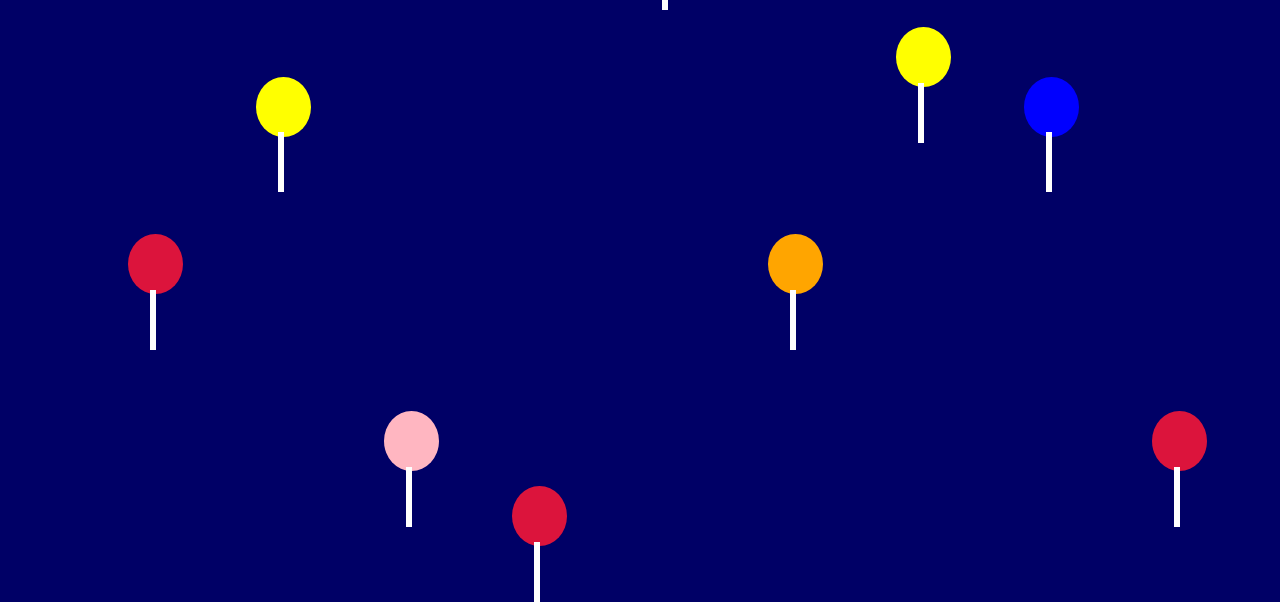
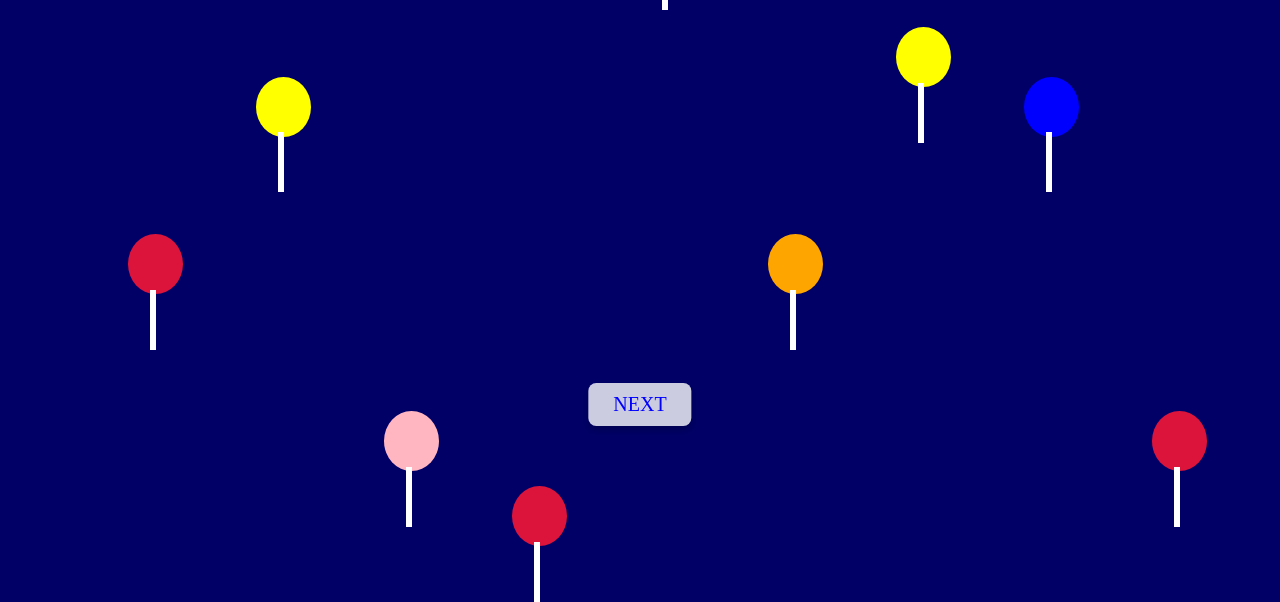
Before and after one commit to syamHe/nuyy, a plain HTML site: page index.html in a window 1280 px wide. Shown: the part 314-916 px from the top of the page. Drawn offline with Linux system fonts and the light colour scheme.

Commit message:
index.html

```diff
--- a/index.html
+++ b/index.html
@@ -4,23 +4,26 @@
 	<title>Balloon Animation</title>
 	<link rel="stylesheet" type="text/css" href="appy.css">
 	<style>
-		/* Tambahan untuk teks navigasi */
-		.navigation-link
+		/* Tombol Navigasi di bawah dengan efek hover */
+		.navigation-link {
 			position: fixed;
-			bottom: 60px; /* Jarak dari bawah */
-			left: 50%; /* Posisi horizontal di tengah */
-			transform: translateX(-50%); /* Memindahkan elemen agar tepat di tengah */
-			text-decoration: none; /* Menghilangkan garis bawah */
-			color: blue; /* Warna teks */
-			font-size: 20px; /* Ukuran font */
-			background-color: rgba(255, 255, 255, 0.8); /* Latar belakang transparan */
-			padding: 10px 20px; /* Padding untuk jarak dalam elemen */
-			border-radius: 5px; /* Membuat sudut melengkung */
-			box-shadow: 0 4px 6px rgba(0, 0, 0, 0.1); /* Memberikan bayangan */
+			bottom: 60px; /* Jarak dari bawah layar */
+			left: 50%;
+			transform: translateX(-50%);
+			text-decoration: none;
+			color: blue;
+			font-size: 20px;
+			background-color: rgba(255, 255, 255, 0.8);
+			padding: 10px 25px;
+			border-radius: 8px;
+			box-shadow: 0 4px 6px rgba(0, 0, 0, 0.2);
+			transition: all 0.3s ease-in-out;
 		}
+
 		.navigation-link:hover {
 			background-color: blue;
-			color: white; /* Mengubah warna teks saat hover */
+			color: white;
+			transform: translateX(-50%) scale(1.05);
 		}
 	</style>
 </head>
@@ -28,9 +31,11 @@
 	<center>
 		<h2>Happy Birthday</h2>
 		<br>
-		<h3>Heraaaa</h3>
+		<h3>NUYYYY</h3>
 		<br>
 	</center>
+
+	<!-- Balon -->
 	<div class="balloon"></div>
 	<div class="balloon"></div>
 	<div class="balloon"></div>
@@ -41,7 +46,7 @@
 	<div class="balloon"></div>
 	<div class="balloon"></div>
 
-	<!-- Link navigasi -->
+	<!-- Tombol NEXT -->
 	<a href="page1/kartu.html" class="navigation-link">NEXT</a>
 </body>
 </html>
```
